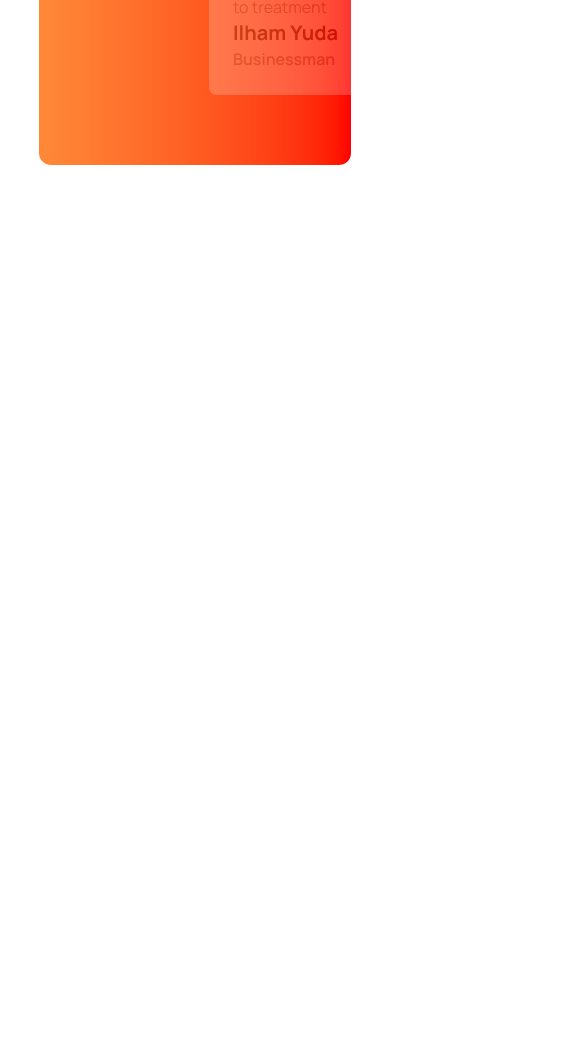
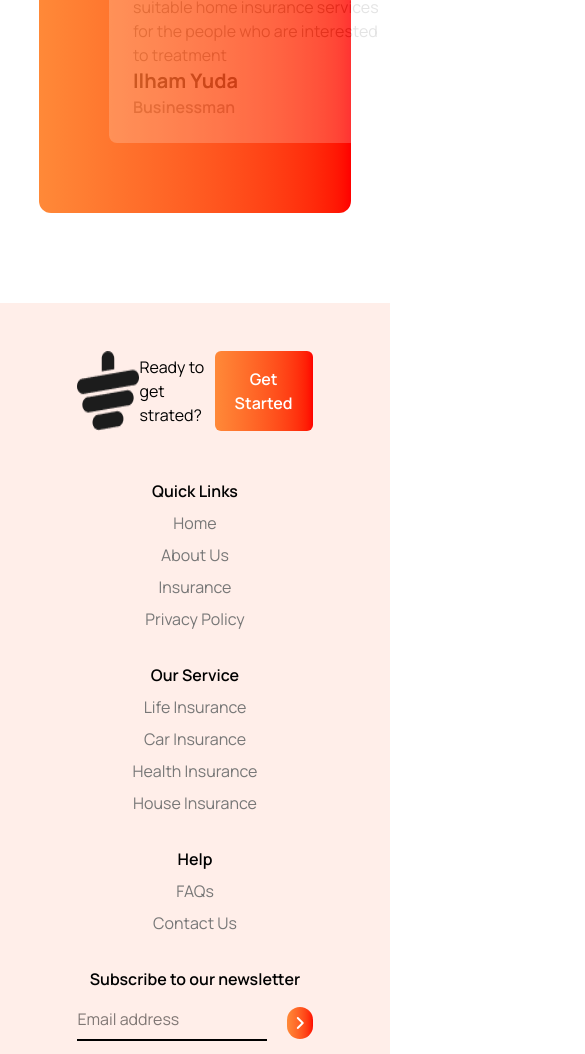
Before and after one commit to mdnahidooo/tea-house-tailwind-code, a plain HTML site: page index.html in a window 390 px wide. Shown: the part 5679-6733 px from the top of the page, 585 px wide, since content can reach past the window. Before the commit the page ends 5934 px from the top, so only its background shows below. Drawn offline with nearby package versions, Linux system fonts and the light colour scheme.

Commit message:
Adding footer section with responsiveness

```diff
--- a/index.html
+++ b/index.html
@@ -147,10 +147,10 @@
         </div>
 
 
-        <div class="relative pl-[100px]">
+        <div class="relative sm:pl-[100px]">
 
             <!-- review cards  -->
-            <div class="bg-white rounded-lg p-6 w-[443px] absolute left-10 top-[100px] z-50 ">
+            <div class="bg-white rounded-lg p-6 w-[300px] sm:w-[443px] absolute left-10 top-[100px] z-50 ">
                 <p class="text-[#777777]">We are providing the best and suitable home insurance services for the people
                     who are interested to
                     treatment</p>
@@ -162,7 +162,7 @@
                 </div>
                 <img src="./images/circles.png" alt="" class="absolute right-4 bottom-4">
             </div>
-            <div class="bg-white rounded-lg p-6 w-[443px] relative mb-[50px] opacity-20">
+            <div class="bg-white rounded-lg p-6 w-[300px] sm:w-[443px] relative mb-[50px] opacity-20">
                 <p class="text-[#777777]">We are providing the best and suitable home insurance services for the people
                     who are interested to
                     treatment</p>
@@ -174,7 +174,7 @@
                 </div>
 
             </div>
-            <div class="bg-white rounded-lg p-6 w-[443px] relative opacity-20">
+            <div class="bg-white rounded-lg p-6 w-[300px] sm:w-[443px] relative opacity-20">
                 <p class="text-[#777777]">We are providing the best and suitable home insurance services for the people
                     who are interested to
                     treatment</p>
@@ -191,6 +191,72 @@
 
 
     <!-- footer section -->
+    <footer class="bg-[#ffeee9] p-12">
+
+        <section class="max-w-[80%] mx-auto space-y-12">
+
+            <!-- footer top -->
+            <div class="flex justify-between">
+                <img src="./images/cup.png" alt="">
+
+                <div class="flex gap-2 items-center">
+                    <p>Ready to get strated?</p>
+                    <button
+                        class="text-white font-semibold py-4 px-5 rounded-md bg-linear-to-r from-[#FF8938] to-[#FF0000]">Get
+                        Started</button>
+                </div>
+            </div>
+
+            <!-- footer links -->
+            <div class="grid grid-cols-1 md:grid-cols-2 lg:grid-cols-4 gap-8 text-center lg:text-left">
+                <ul class="space-y-2">
+                    <li class="font-semibold test-xl">Quick Links</li>
+                    <li class="text-[#777777]"><a href="">Home</a></li>
+                    <li class="text-[#777777]"><a href="">About Us</a></li>
+                    <li class="text-[#777777]"><a href="">Insurance</a></li>
+                    <li class="text-[#777777]"><a href="">Privacy Policy</a></li>
+                </ul>
+                <ul class="space-y-2">
+                    <li class="font-semibold test-xl">Our Service</li>
+                    <li class="text-[#777777]"><a href="">Life Insurance</a></li>
+                    <li class="text-[#777777]"><a href="">Car Insurance</a></li>
+                    <li class="text-[#777777]"><a href="">Health Insurance</a></li>
+                    <li class="text-[#777777]"><a href="">House Insurance</a></li>
+                </ul>
+
+                <ul class="space-y-2">
+                    <li class="font-semibold test-xl">Help</li>
+                    <li class="text-[#777777]"><a href="">FAQs</a></li>
+                    <li class="text-[#777777]"><a href="">Contact Us</a></li>
+                </ul>
+
+                <div class="space-y-4">
+
+                    <h2 class="font-semibold test-3xl">Subscribe to our newsletter</h2>
+
+                    <div class="flex gap-5">
+                        <input type="text" placeholder="Email address" class="border-b-2 pb-2 outline-none w-full">
+
+                        <button
+                            class="h-8 w-8 text-white font-semibold rounded-full bg-linear-to-r from-[#FF8938] to-[#FF0000]"><i
+                                class="fa-solid fa-angle-right"></i></button>
+                    </div>
+
+                    <!-- for logos -->
+                    <div class="flex gap-5">
+                        <span><i class="fa-brands fa-facebook-f"></i></span>
+                        <span><i class="fa-brands fa-twitter"></i></span>
+                        <span><i class="fa-brands fa-square-instagram"></i></span>
+                    </div>
+                </div>
+
+            </div>
+
+            <!-- footer bottom/ copyright footer -->
+            <p class="text-[#777777] text-center">© 2027 UIDesign.to - All rights reserved.</p>
+        </section>
+
+    </footer>
 </body>
 
 </html>
```
